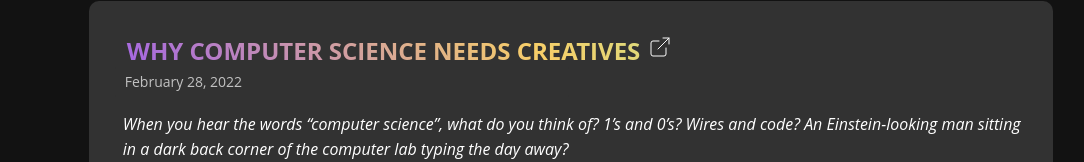
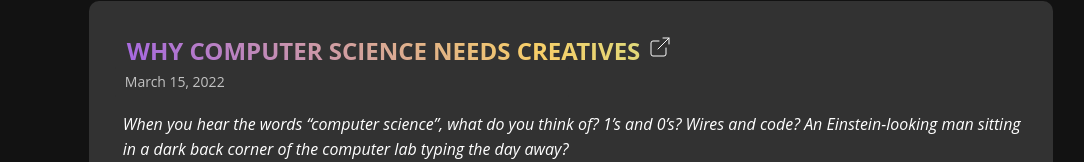
Before and after one commit to rmwtaylor22/portfolioWebsite, a React (Create React App) app: page / in a window 1280 px wide. Shown: the part 6182-6344 px from the top of the page, without its empty margins (117-1201 px from the left). Built offline with nearby package versions, Linux system fonts and the light colour scheme; the HTML template or start-up script is replaced by a standard one.

Commit message:
Update BlogData.js

```diff
--- a/src/BlogData.js
+++ b/src/BlogData.js
@@ -9,7 +9,7 @@ const blogContent = [
     },
     {
         companyName: 'Why Computer Science Needs Creatives',
-        duration: "February 28, 2022",
+        duration: "March 15, 2022",
         workDes: [
             'When you hear the words “computer science”, what do you think of? 1’s and 0’s? Wires and code? An Einstein-looking man sitting in a dark back corner of the computer lab typing the day away?',
         ],
```
